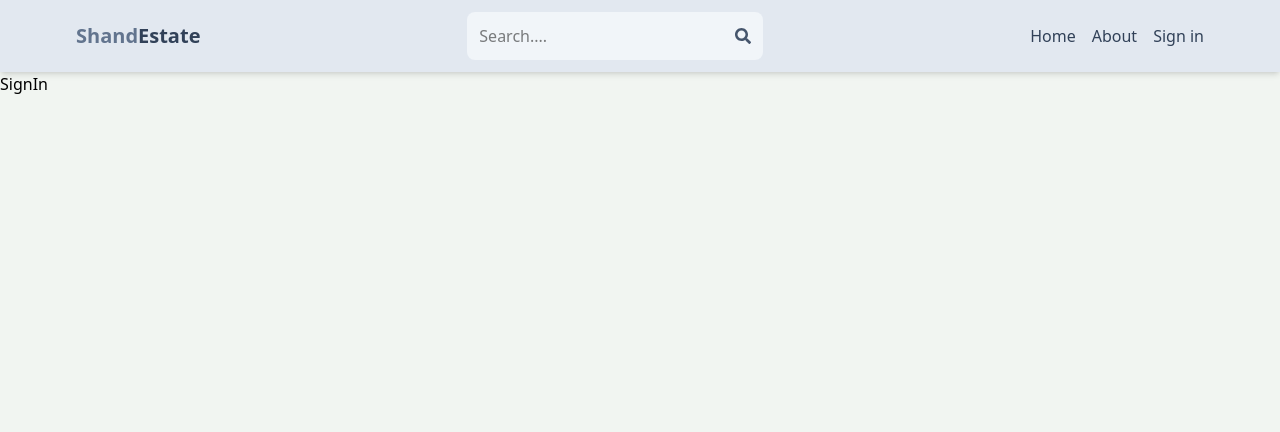
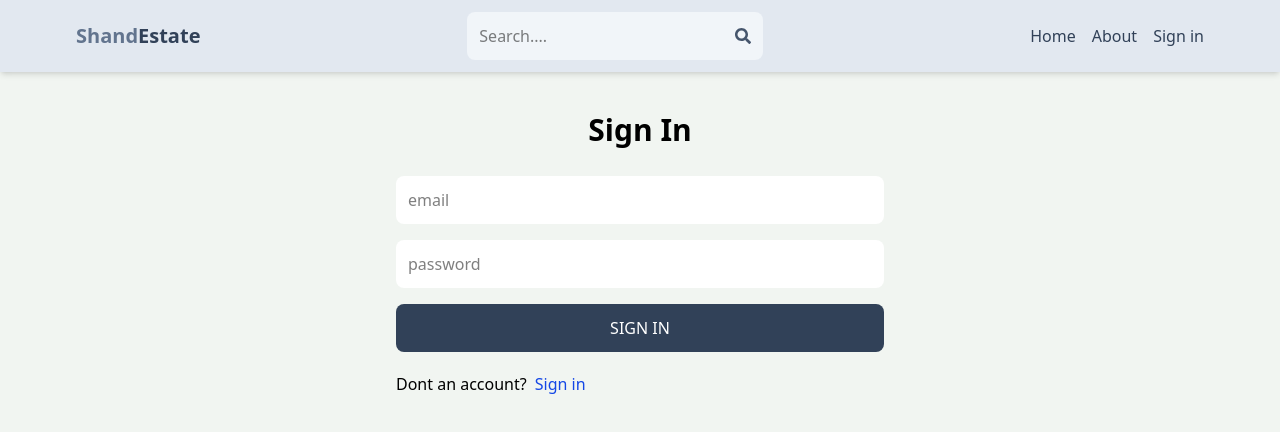
Before and after one commit to ghaziahuma-creator/mern-estate, a React (Vite) app in the folder client/: page /sign-in in a window 1280 px wide. Shown: the top 432 px of the page. Built offline with nearby package versions, Linux system fonts and the light colour scheme.

Commit message:
complete signin page functionality

```diff
--- a/client/src/pages/SignIn.jsx
+++ b/client/src/pages/SignIn.jsx
@@ -1,7 +1,63 @@
 import React from 'react'
+import { useState } from 'react';
+import { Link,  useNavigate } from 'react-router-dom';
 
-export default function SignIn() {
+export default function SignIp() {
+  const [formData, setFormData] = useState({});
+  const [error, setError] = useState(null);
+  const [loading, setLoading] = useState(false);
+  const navigate = useNavigate();
+  const handleChange =(e)=>{
+    setFormData({
+      ...formData,
+      [e.target.id]: e.target.value,
+    });
+  };
+  const handleSubmit=async(e)=>{
+    e.preventDefault();
+    try{
+
+    setLoading(true);
+    const res = await fetch('api/auth/signin',
+      {
+        method: 'POST',
+        headers: {
+          'Content-Type': 'application/json',
+        },
+        body: JSON.stringify(formData),
+      } );
+        const data = await res.json();
+        if(data.success === false){
+          setError(data.message);
+          setLoading(false);
+          return;
+        }
+        setLoading(false);
+        setError(null);
+        navigate('/');
+          }
+          catch(error){
+          setLoading(false);
+          setError(error.message)
+          }
+      }
   return (
-    <div>SignIn</div>
+    <div className="p-3 max-w-lg mx-auto">
+      <h1 className="text-3xl text-center font-semibold my-7">Sign In</h1>
+      <form onSubmit={handleSubmit} className='flex flex-col gap-4 '>
+        <input type="email" placeholder='email' className='border p-3 rounded-lg bg-white border-none focus:outline-none focus:ring-0' id="email" onChange={handleChange} />
+        <input type="password" placeholder='password' className='border p-3 rounded-lg bg-white border-none focus:outline-none focus:ring-0'id="password" onChange={handleChange}/>
+        <button disabled={loading} className='bg-slate-700 text-white p-3 rounded-lg uppercase hover:opacity-95 disabled:opacity-80'>
+          {loading ? 'Loading...' : 'Sign In'}
+          </button>
+      </form>
+      <div className='flex gap-2 mt-5'>
+        <p>Dont an account?</p>
+        <Link to={"/sign-up"}>
+       <span className='text-blue-700'>Sign in</span>
+        </Link>
+      </div>
+      {error && <p className='text-red-500 mt-5'>{error}</p>}
+    </div>
   )
 }
```
